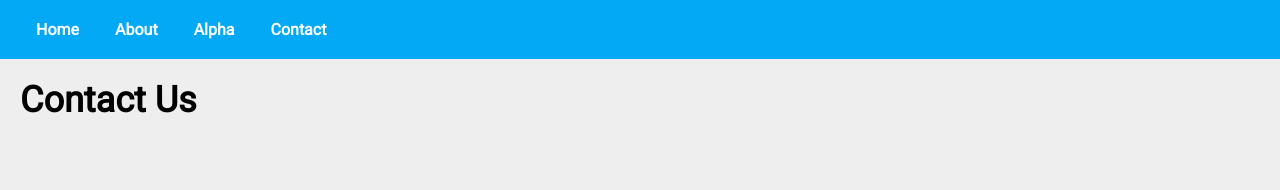
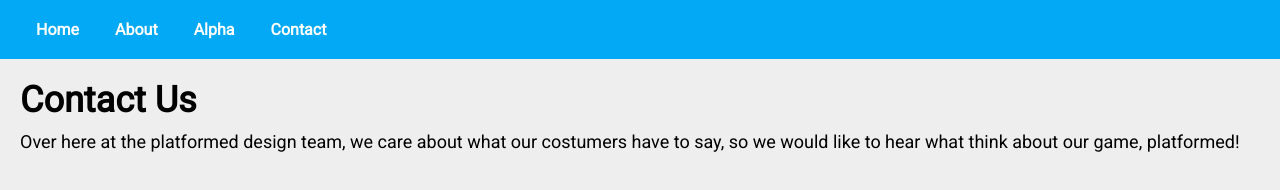
Before and after one commit to platformed/Platformed-Website, a plain HTML site: page contact.html in a window 1280 px wide. Drawn offline with Linux system fonts and the light colour scheme.

Commit message:
Added a desc

```diff
--- a/contact.html
+++ b/contact.html
@@ -20,7 +20,7 @@
 
         <div class="text">
             <h1>Contact Us</h1>
-            <p></p>
+            <p>Over here at the platformed design team, we care about what our costumers have to say, so we would like to hear what think about our game, platformed!</p>
         </div>
     </div>
 </body>
```
